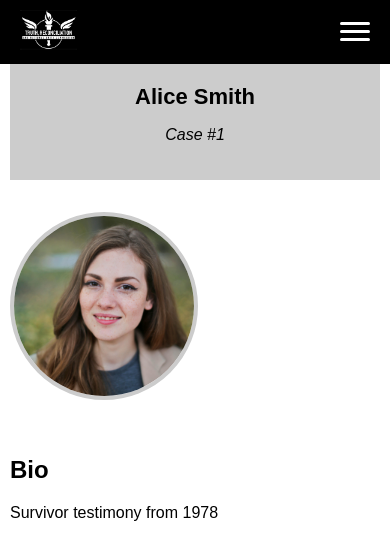
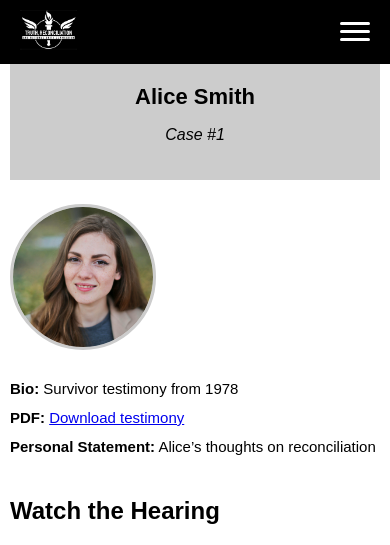
Before and after one commit to JaneWolfe/trnuc-archive, a Jekyll site: the page built from _people/alice-smith.md, in a window 390 px wide. Shown: the top 545 px of the page. Built offline with Jekyll 4.4.1, drawn with Linux system fonts in a browser that asks for light colours; some of the changed text lies outside the part shown; grey boxes are pictures that could not be loaded.

Commit message:
Fixed footer to not overlap video

```diff
--- a/_layouts/person.html
+++ b/_layouts/person.html
@@ -17,21 +17,17 @@
         <p><em>Case #{{ page.casenumber }}</em></p>
       </div>
 
-      <div class="profile-overview">
+      <div class="profile-overview compact">
         <div class="profile-image">
           <img src="{{ page.photo-link | default: '/images/default-profile-photo.jpg' | relative_url }}" alt="{{ page.title }}" class="circular">
         </div>
         <div class="profile-info">
-          <h2>Bio</h2>
-          <p>{{ page.bio }}</p>
-
-          <h2>PDF</h2>
-          <p><a href="{{ page.pdf | relative_url }}" target="_blank">Download testimony</a></p>
-
-          <h2>Personal Statement</h2>
-          <p>{{ page.blog }}</p>
+          <p class="bio"><strong>Bio:</strong> {{ page.bio }}</p>
+          <p class="pdf"><strong>PDF:</strong> <a href="{{ page.pdf }}" target="_blank">Download testimony</a></p>
+          <p class="statement"><strong>Personal Statement:</strong> {{ page.blog }}</p>
         </div>
       </div>
+
 
       {% if page.youtube %}
       <div class="video-section">
@@ -43,7 +39,7 @@
       {% endif %}
     </div>
 
-    <div class="footer">
+    <div class="footer-person">
         <p>Back to <a href="{{ '/index.html' | relative_url }}">TRNUC Archive</a></p>
     </div>
 
--- a/style.css
+++ b/style.css
@@ -95,6 +95,21 @@
     background-color: #ccc;
     padding: 10px;
     text-align: center;
+  }
+  .footer-person {
+    background-color: #ccc;
+    padding: 10px;
+    text-align: center;
+    margin-left: 270px; /* Aligns with .main on desktop */
+    margin-top: 2rem;
+  }
+
+  @media screen and (max-width: 768px) {
+    .footer-person {
+      margin-left: 0;     /* Full width on mobile */
+      padding-left: 10px;
+      padding-right: 10px;
+    }
   }
   .mobile-header {
     display: none;
@@ -206,6 +221,32 @@
     flex-wrap: wrap;
   }
 
+  .profile-overview.compact {
+    display: flex;
+    align-items: center; /* Vertically center text block */
+    gap: 1rem;
+    flex-wrap: wrap;
+    margin: 1.5rem 0;
+  }
+
+  .profile-overview.compact .profile-image img {
+    width: 140px;
+    height: 140px;
+    border-radius: 50%;
+    object-fit: cover;
+    border: 3px solid #ccc;
+  }
+
+  .profile-overview.compact .profile-info {
+    flex: 1;
+    font-size: 15px;
+    line-height: 1.4;
+  }
+
+  .profile-overview.compact .profile-info p {
+    margin: 0.5rem 0;
+  }
+
   .profile-image img.circular {
     width: 180px;
     height: 180px;
```
Also changed, not shown: 6 other files.
